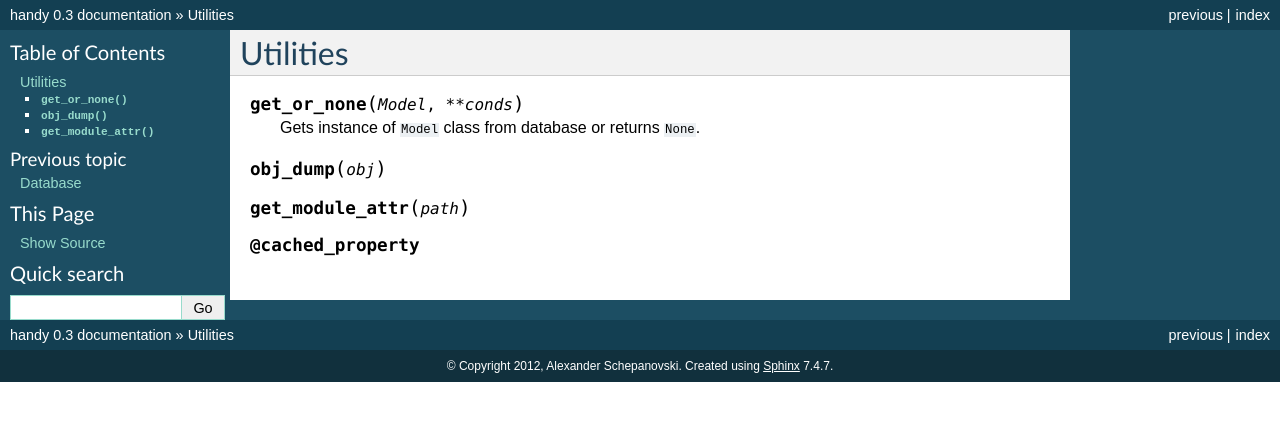
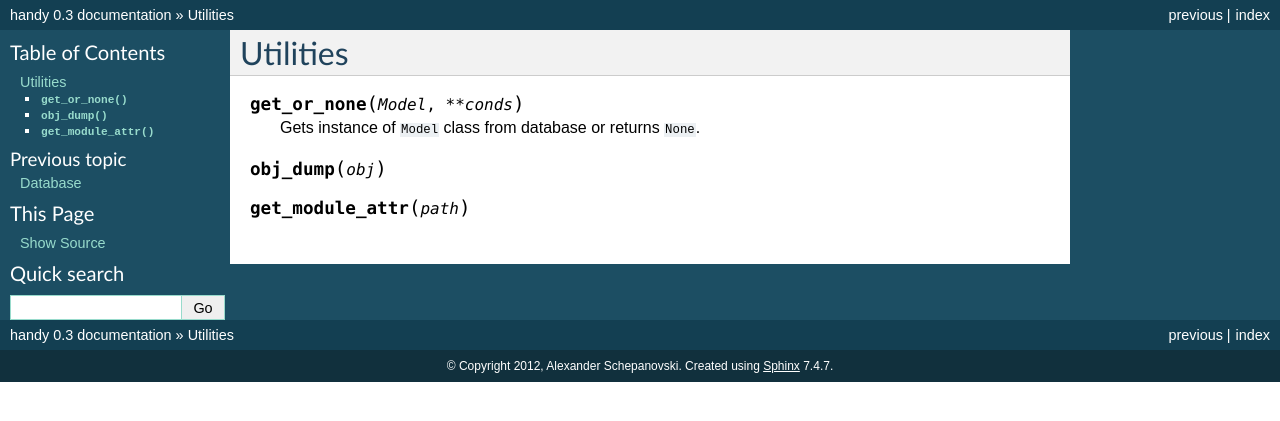
Before and after one commit to Suor/handy, a Sphinx documentation site: the page built from docs/utils.rst, in a window 1280 px wide. Shown: the top 421 px of the page. Built offline with Sphinx 7.4.7, drawn with Linux system fonts in a browser that asks for light colours.

Commit message:
Remove @cached_property from docs

```diff
--- a/docs/utils.rst
+++ b/docs/utils.rst
@@ -9,5 +9,3 @@ Utilities
 .. function:: obj_dump(obj)
 
 .. function:: get_module_attr(path)
-
-.. decorator:: @cached_property
```
